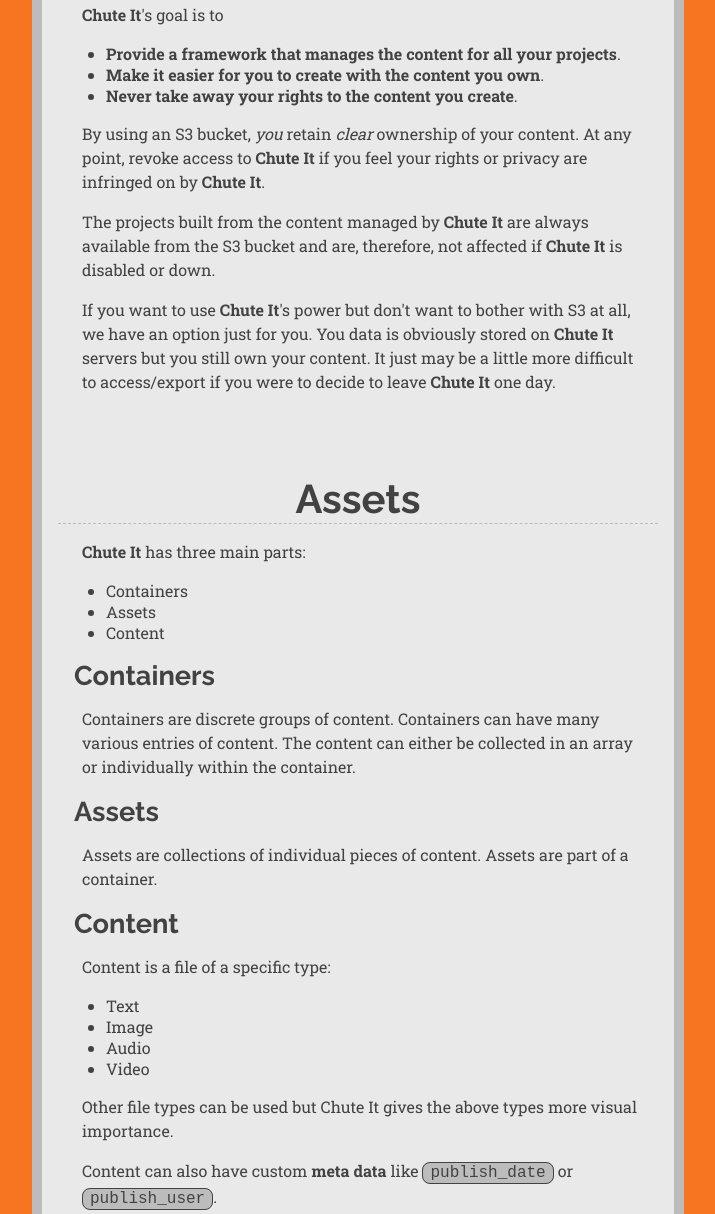
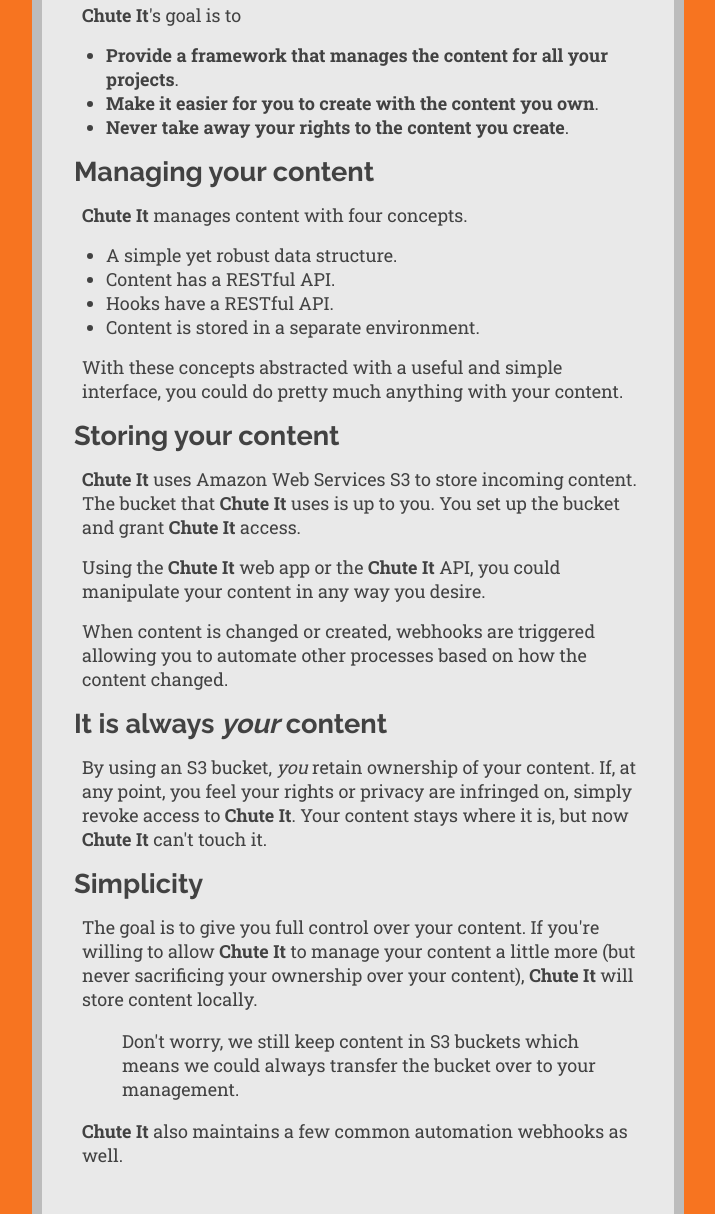
Before and after one commit to ChuteIt/chuteit.co, a plain HTML site: page index.html in a window 1280 px wide. Shown: the part 513-1727 px from the top of the page, without its empty margins (282-997 px from the left). Drawn offline with Linux system fonts and the light colour scheme.

Commit message:
Include dist.

```diff
--- a/index.css
+++ b/index.css
@@ -20,7 +20,7 @@
   background-color: #F77420;
   color: #424242;
   font-family: 'Roboto Slab', serif;
-  font-size: 16px;
+  font-size: 18px;
 }
 body h1,
 body h2,
@@ -111,15 +111,11 @@
   text-align: center;
 }
 body .container .contact-iframe {
-  width: 560px;
+  width: 100%;
   height: 900px;
 }
 @media screen and (max-width: 700px) {
   body .container {
     width: 90%;
   }
-  body .container .contact-iframe {
-    width: 300px;
-    height: 900px;
-  }
 }
--- a/index.html
+++ b/index.html
@@ -34,21 +34,39 @@
 <li><strong>Make it easier for you to create with the content you own</strong>.</li>
 <li><strong>Never take away your rights to the content you create</strong>.</li>
 </ul>
-<p>By using an S3 bucket, <em>you</em> retain <em>clear</em> ownership of your content. At any point, revoke access to <strong>Chute It</strong> if you feel your rights or privacy are infringed on by <strong>Chute It</strong>.</p>
-<p>The projects built from the content managed by <strong>Chute It</strong> are always available from the S3 bucket and are, therefore, not affected if <strong>Chute It</strong> is disabled or down.</p>
-<p>If you want to use <strong>Chute It</strong>&#39;s power but don&#39;t want to bother with S3 at all, we have an option just for you. You data is obviously stored on <strong>Chute It</strong> servers but you still own your content. It just may be a little more difficult to access/export if you were to decide to leave <strong>Chute It</strong> one day.</p>
+<h3 id="managing-your-content">Managing your content</h3>
+<p><strong>Chute It</strong> manages content with four concepts.</p>
+<ul>
+<li>A simple yet robust data structure.</li>
+<li>Content has a RESTful API.</li>
+<li>Hooks have a RESTful API.</li>
+<li>Content is stored in a separate environment.</li>
+</ul>
+<p>With these concepts abstracted with a useful and simple interface, you could do pretty much anything with your content.</p>
+<h3 id="storing-your-content">Storing your content</h3>
+<p><strong>Chute It</strong> uses Amazon Web Services S3 to store incoming content.  The bucket that <strong>Chute It</strong> uses is up to you. You set up the bucket and grant <strong>Chute It</strong> access.</p>
+<p>Using the <strong>Chute It</strong> web app or the <strong>Chute It</strong> API, you could manipulate your content in any way you desire.</p>
+<p>When content is changed or created, webhooks are triggered allowing you to automate other processes based on how the content changed.</p>
+<h3 id="it-is-always-your-content">It is always <em>your</em> content</h3>
+<p>By using an S3 bucket, <em>you</em> retain ownership of your content. If, at any point, you feel your rights or privacy are infringed on, simply revoke access to <strong>Chute It</strong>. Your content stays where it is, but now <strong>Chute It</strong> can&#39;t touch it.</p>
+<h3 id="simplicity">Simplicity</h3>
+<p>The goal is to give you full control over your content. If you&#39;re willing to allow <strong>Chute It</strong> to manage your content a little more (but never sacrificing your ownership over your content), <strong>Chute It</strong> will store content locally.</p>
+<blockquote>
+<p>Don&#39;t worry, we still keep content in S3 buckets which means we could always transfer the bucket over to your management.</p>
+</blockquote>
+<p><strong>Chute It</strong> also maintains a few common automation webhooks as well.</p>
 </section>
           <h2 class="section-title" id="assets">Assets</h2>
-          <section class="content-section assets-section"><p><strong>Chute It</strong> has three main parts:</p>
+          <section class="content-section assets-section"><p><strong>Chute It</strong>&#39;s data structure has three main parts:</p>
 <ul>
 <li>Containers</li>
-<li>Assets</li>
+<li>Collections</li>
 <li>Content</li>
 </ul>
 <h3 id="containers">Containers</h3>
 <p>Containers are discrete groups of content. Containers can have many various entries of content. The content can either be collected in an array or individually within the container.</p>
-<h3 id="assets">Assets</h3>
-<p>Assets are collections of individual pieces of content. Assets are part of a container.</p>
+<h3 id="collections">Collections</h3>
+<p>Collections are lists or groups of individual pieces of content. Collections are part of a container.</p>
 <h3 id="content">Content</h3>
 <p>Content is a file of a specific type:</p>
 <ul>
```
